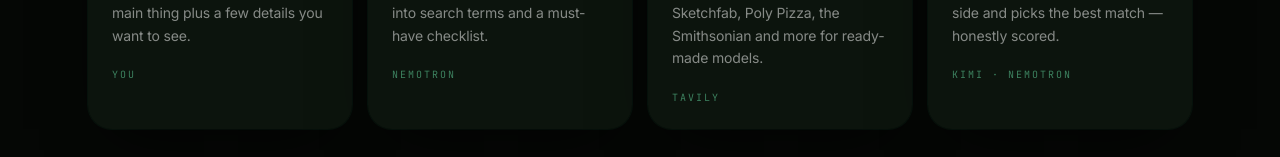
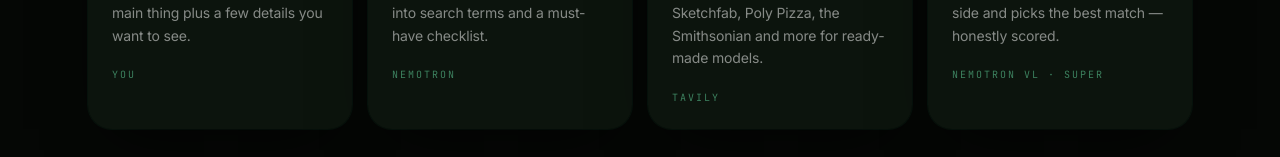
Before and after one commit to renad-tech/NVera, a React (Vite) app in the folder frontend/: page / in a window 1280 px wide. Shown: the part 1380-1537 px from the top of the page. Built offline with nearby package versions, Linux system fonts and the light colour scheme; no server answers; the HTML template or start-up script is replaced by a standard one; a web font is replaced by a local one.

Commit message:
React app with 3D viewer and restyle tools

```diff
--- a/frontend/src/App.tsx
+++ b/frontend/src/App.tsx
@@ -126,7 +126,7 @@
   { n: "01", title: "Describe", body: "Type the scene you need — the main thing plus a few details you want to see.", agent: "You" },
   { n: "02", title: "Understand", body: "Turns your words and settings into search terms and a must-have checklist.", agent: "Nemotron" },
   { n: "03", title: "Search", body: "Looks through Poly Haven, Sketchfab, Poly Pizza, the Smithsonian and more for ready-made models.", agent: "Tavily" },
-  { n: "04", title: "Judge", body: "Looks at every preview side by side and picks the best match — honestly scored.", agent: "Kimi · Nemotron" },
+  { n: "04", title: "Judge", body: "Looks at every preview side by side and picks the best match — honestly scored.", agent: "Nemotron VL · Super" },
 ];
 
 function HowItWorks() {
--- a/frontend/src/components/Finder.tsx
+++ b/frontend/src/components/Finder.tsx
@@ -20,7 +20,7 @@
   { step: "analyze",  label: "Understanding your scene",  agent: "Nemotron" },
   { step: "research", label: "Researching the real thing", agent: "Tavily" },
   { step: "search",   label: "Searching 3D libraries",    agent: "Tavily + APIs" },
-  { step: "inspect",  label: "Picking the best match",   agent: "Kimi · Nemotron" },
+  { step: "inspect",  label: "Picking the best match",   agent: "Nemotron VL · Super" },
   { step: "download", label: "Downloading model",        agent: "Download" },
 ];
 
@@ -217,7 +217,7 @@
             ))}
           </div>
           <p className="font-mono text-[10px] uppercase tracking-[0.2em]" style={{ color: "rgba(255,255,255,0.3)" }}>
-            Candidates Kimi compared
+            Candidates the vision judge compared
           </p>
           <div className="grid grid-cols-3 gap-2 sm:grid-cols-4">
             {trace.candidates.map((c) => (
@@ -270,7 +270,7 @@
         <p className="text-xs leading-relaxed" style={{ color: "rgba(255,255,255,0.55)" }}>{research.answer}</p>
       )}
       <p className="text-[11px]" style={{ color: "rgba(255,255,255,0.30)" }}>
-        Kimi compared the models with these real-world photos.
+        Nemotron VL compared the models with these real-world photos.
         {research.sources.length > 0 && <> Sources: {research.sources.slice(0, 3).map((s, i) => (
           <span key={s.url}>{i > 0 && ", "}<a href={s.url} target="_blank" rel="noreferrer" className="underline decoration-white/20 hover:text-white/60">
             {new URL(s.url).hostname.replace(/^www\./, "")}</a></span>
```
